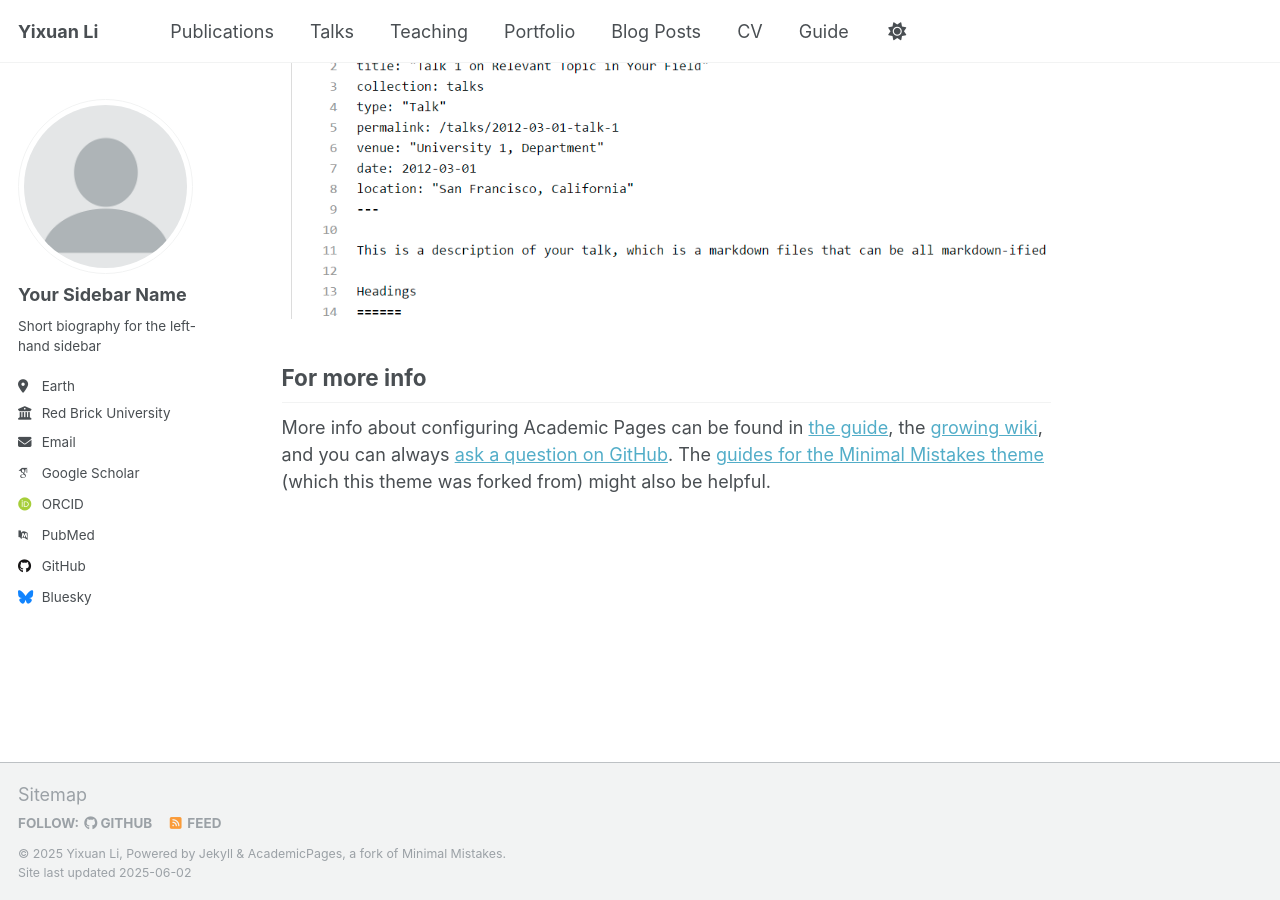
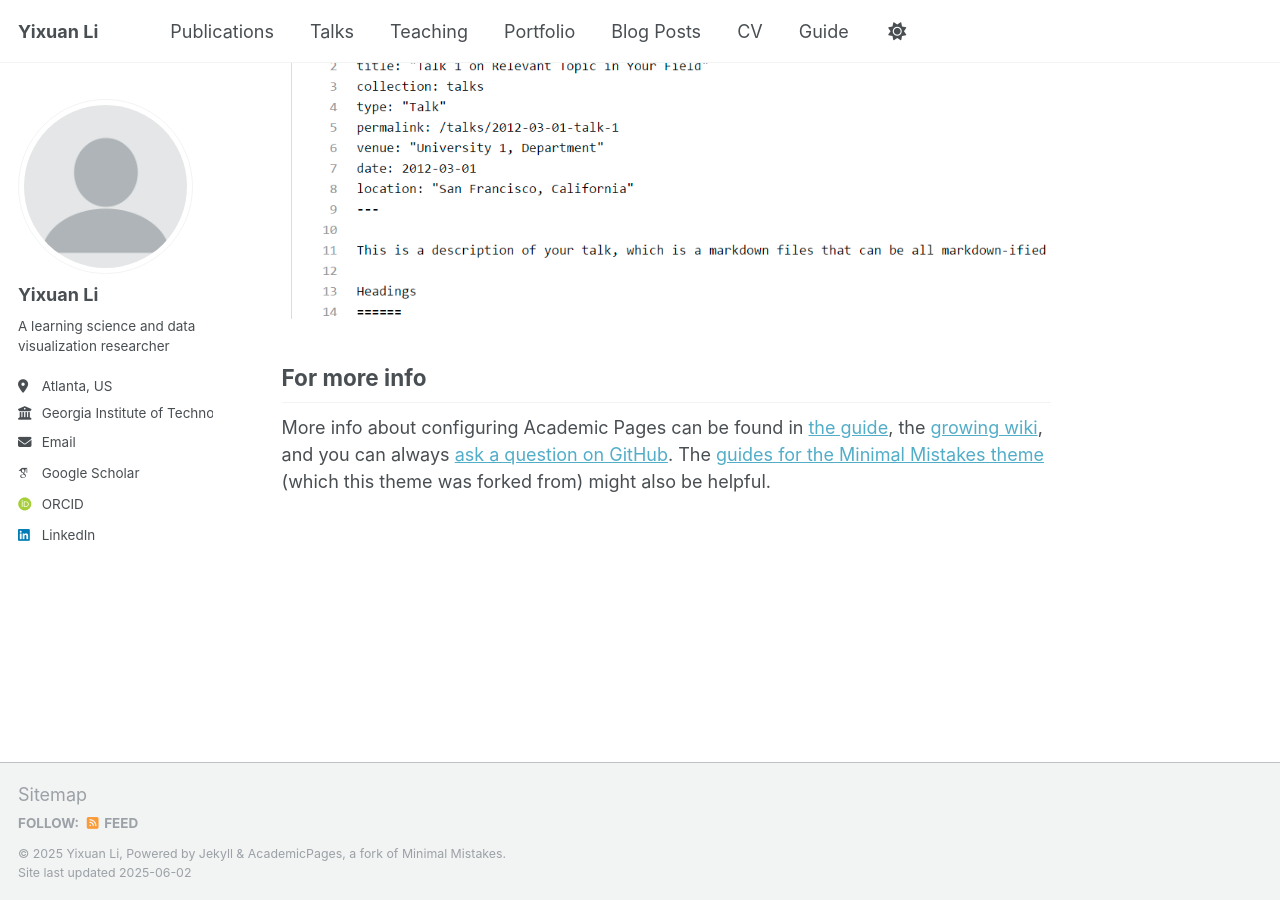
Before and after one commit to tiffanylyx/tiffanylyx.github.io, a Jekyll site: the page built from _pages/about.md, in a window 1280 px wide and 900 px high, scrolled down 2636 px. Built offline with Jekyll 4.4.1, drawn with Linux system fonts in a browser that asks for light colours; some web fonts are replaced.

Commit message:
Update _config.yml

```diff
--- a/_config.yml
+++ b/_config.yml
@@ -23,22 +23,22 @@ repository               : "tiffanylyx/tiffanylyx.github.io"
 author:
   # Biographic information
   avatar           : "profile.png"
-  name             : "Your Sidebar Name"
+  name             : "Yixuan Li"
   pronouns         : # example: "she/her"
-  bio              : "Short biography for the left-hand sidebar"
-  location         : "Earth"
-  employer         : "Red Brick University"
+  bio              : "A learning science and data visualization researcher"
+  location         : "Atlanta, US"
+  employer         : "Georgia Institute of Technology"
   uri              : # URL
-  email            : "none@example.org"
+  email            : "yixuanli@gatech.edu"
 
   # Academic websites
   academia         : # URL
   arxiv            : # URL - Update with the correct link to your profile
-  googlescholar    : "https://scholar.google.com/citations?user=PS_CX0AAAAAJ"
+  googlescholar    : "https://scholar.google.com/citations?user=N6EH0qkAAAAJ&hl=en"
   impactstory      : # URL
-  orcid            : "http://orcid.org/yourorcidurl"
+  orcid            : "http://orcid.org/0009-0006-3639-0073"
   semantic         : # URL
-  pubmed           : "https://www.ncbi.nlm.nih.gov/pubmed/?term=john+snow"
+  pubmed           : # URL
   researchgate     : # URL
   scopus           : # URL
 
@@ -46,12 +46,12 @@ author:
   bitbucket        : # Username - Update with your username on the site
   codepen          : # Username
   dribbble         : # Username
-  github           : "academicpages"
+  github           : # Username
   kaggle           : # Username
   stackoverflow    : # User number or user number and name (i.e., use "1" or "1/jeff-atwood")
 
   # Social media
-  bluesky          : "bsky.app" # Replace this with you Bluesky username
+  bluesky          : # Username
   facebook         : # Username
   flickr           : # Username
   foursquare       : # Username
@@ -60,7 +60,7 @@ author:
   keybase          : # Username
   instagram        : # Username
   lastfm           : # Username
-  linkedin         : # Username
+  linkedin         : "Yixuan Li"
   mastodon         : # URL
   medium           : # URL
   pinterest        : # Username
```
